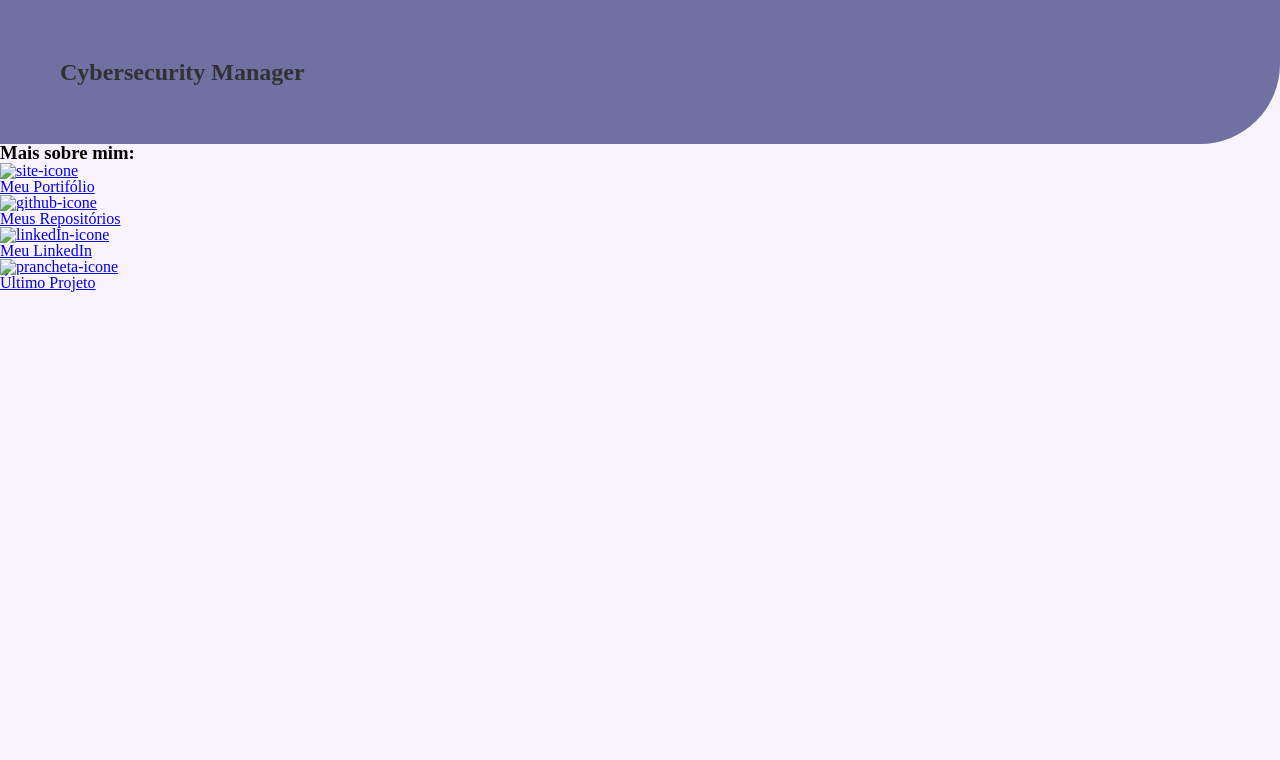
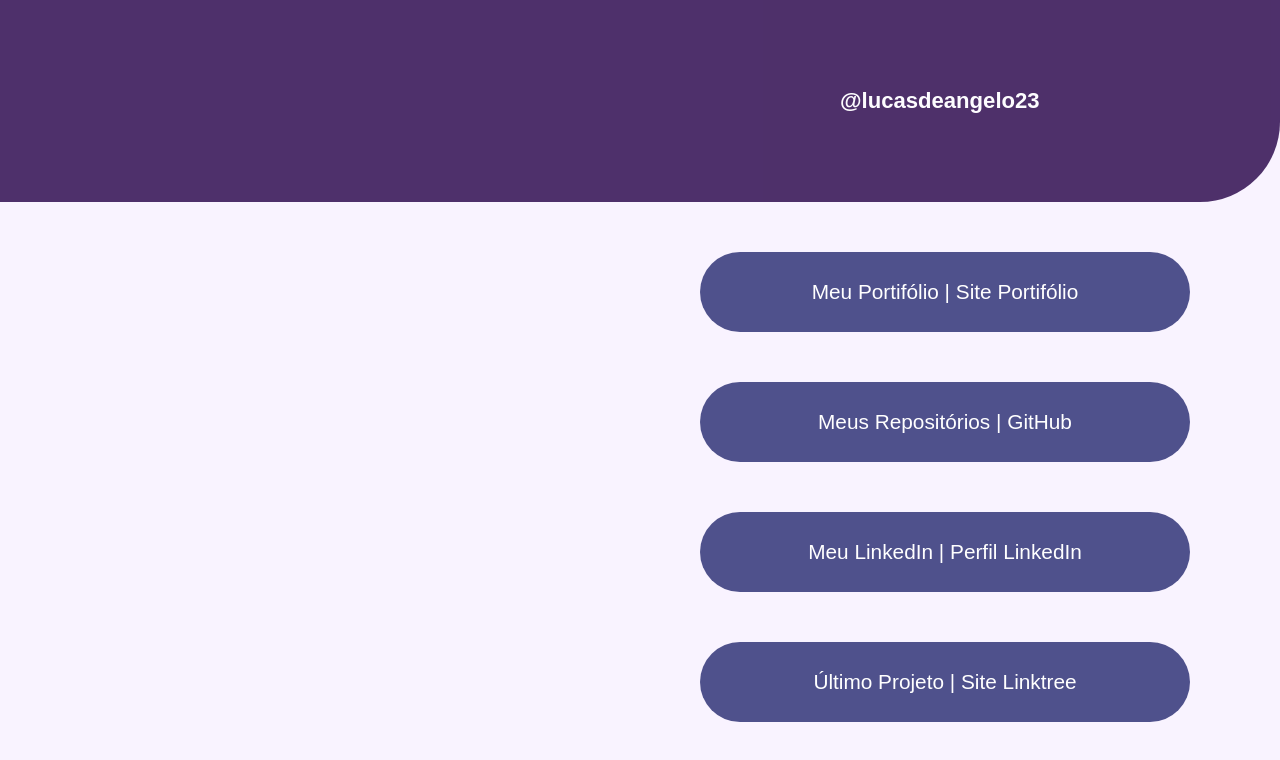
Before and after one commit to lucasdeangelo/Linktree_Personalizado, a plain HTML site: page home.html in a window 1280 px wide. Drawn offline with Linux system fonts and the light colour scheme.

Commit message:
Página Home

```diff
--- a/home.css
+++ b/home.css
@@ -1,5 +1,15 @@
+html {
+	font-size: 13px;
+	font-family: 'Montserrat', sans-serif;
+	scroll-behavior: smooth;
+}
+a{
+    text-decoration: none;
+    display: flex;
+    justify-content: center;
+}
 .header1{
-    background-color: #4F518C;
+    background-color: #240046;
     padding: 60px;
     opacity: 80%;
     border-radius: 0px 0px 80px 0px;
@@ -7,3 +17,91 @@
     flex-direction: row;
     align-items: center;
 }
+
+.header1 h4{
+    display: flex;
+    justify-content: center;
+    align-items: center;
+    flex-direction: row;
+    color: white;
+    font-size: 1.7rem;
+    padding: 30px;
+    margin-left: 750px;
+
+}
+.container1 a{
+    flex-direction: row;
+    display: flex;
+    padding: 20px;
+    background-color: #4F518C;
+    border-radius: 80px;
+    margin-left: 700px;
+    margin-top: 50px;
+    height: 40px;
+    width: 450px;
+}
+.container1 p{
+    font-size: 1.6rem;
+    display: flex;
+    flex-direction: row;
+    justify-content: center;
+    align-items: center;
+    color: white;
+}
+.container2 a{
+    flex-direction: row;
+    display: flex;
+    padding: 20px;
+    background-color: #4F518C;
+    border-radius: 80px;
+    margin-left: 700px;
+    margin-top: 50px;
+    height: 40px;
+    width: 450px;
+}
+.container2 p{
+    font-size: 1.6rem;
+    display: flex;
+    flex-direction: row;
+    justify-content: center;
+    align-items: center;
+    color: white;
+}
+.container3 a{
+    flex-direction: row;
+    display: flex;
+    padding: 20px;
+    background-color: #4F518C;
+    border-radius: 80px;
+    margin-left: 700px;
+    margin-top: 50px;
+    height: 40px;
+    width: 450px;
+}
+.container3 p{
+    font-size: 1.6rem;
+    display: flex;
+    flex-direction: row;
+    justify-content: center;
+    align-items: center;
+    color: white;
+}
+.container4 a{
+    flex-direction: row;
+    display: flex;
+    padding: 20px;
+    background-color: #4F518C;
+    border-radius: 80px;
+    margin-left: 700px;
+    margin-top: 50px;
+    height: 40px;
+    width: 450px;
+}
+.container4 p{
+    font-size: 1.6rem;
+    display: flex;
+    flex-direction: row;
+    justify-content: center;
+    align-items: center;
+    color: white;
+}
--- a/home.html
+++ b/home.html
@@ -6,7 +6,7 @@
     <meta name="viewport" content="width=device-width, initial-scale=1.0">
     <link rel="stylesheet" href="reset.css".css">
     <link rel="stylesheet" href="./home.css">
-    <script src="./script.js"></script>
+    <link href="https://fonts.googleapis.com/css2?family=Lato:wght@700&display=swap" rel="stylesheet">
     <title>Home</title>
 </head>
 <body style="background-color: #F9F3FF;">
@@ -14,40 +14,31 @@
 <!-- header -->
 
 <header class="header1">
-        <h2>Cybersecurity Manager</h2>
+    <h4>@lucasdeangelo23</h4>
 </header>
 
-<!-- menu lateral mobile -->
-
-
-
 <!-- containers -->
-
-    <h3>Mais sobre mim:</h3>
-
-    <div class="container">
-        <a href="#">
-            <img src="" alt="site-icone">
-            <p>Meu Portifólio</p>
+<div class="container1">
+    <a href="https://github.com/lucasdeangelo">
+        <p>Meu Portifólio | Site Portifólio</p>
     </a>
 </div>
-    <div class="container">
-        <a href="#">
-            <img src="" alt="github-icone">
-            <p>Meus Repositórios</p>
+<div class="container2">
+    <a href="https://github.com/lucasdeangelo?tab=repositories">
+        <p>Meus Repositórios | GitHub</p>
     </a>
 </div>
-    <div class="container">
-        <a href="#">
-            <img src="" alt="linkedIn-icone">
-            <p>Meu LinkedIn</p>
+<div class="container3">
+    <a href="https://www.linkedin.com/in/lucas-de-angelo-b90946220/">
+        <p>Meu LinkedIn | Perfil LinkedIn</p>
     </a>
     </div>
-    <div class="container">
-        <a href="#">
-            <img src="" alt="prancheta-icone">
-            <p>Último Projeto</p>
+    <div class="container4">
+        <a href="https://github.com/lucasdeangelo/Linktree_Personalizado/tree/master">
+            <p>Último Projeto | Site Linktree</p>
         </a>
     </div>
+
+    <script src="./script.js"></script>
 </body>
 </html>
--- a/style.css
+++ b/style.css
@@ -2,6 +2,10 @@ html {
 	font-size: 10px;
 	font-family: 'Montserrat', sans-serif;
 	scroll-behavior: smooth;
+}
+
+body{
+	background-color: #090909;
 }
 a {
 	text-decoration: none;
@@ -47,7 +51,7 @@ a {
 }
 
 #hero {
-	background-color: #240046;
+	background-color: #090909;
 	background-size: cover;
 	background-position: top center;
 	position: relative;
```
Also changed, not shown: index.html (+3 -2 lines), assets/briefing.png (deleted), assets/email.png (deleted), assets/github.png (deleted), assets/hamburger.png (deleted), assets/instagram.png (deleted), assets/linkedin.png (deleted), assets/night-mode.png (deleted), assets/off-button.png (deleted), assets/pagina-da-internet.png (deleted), assets/whatsapp.png (deleted), assets/x.png (deleted). Lines whose indentation alone changed are shown as unchanged.
